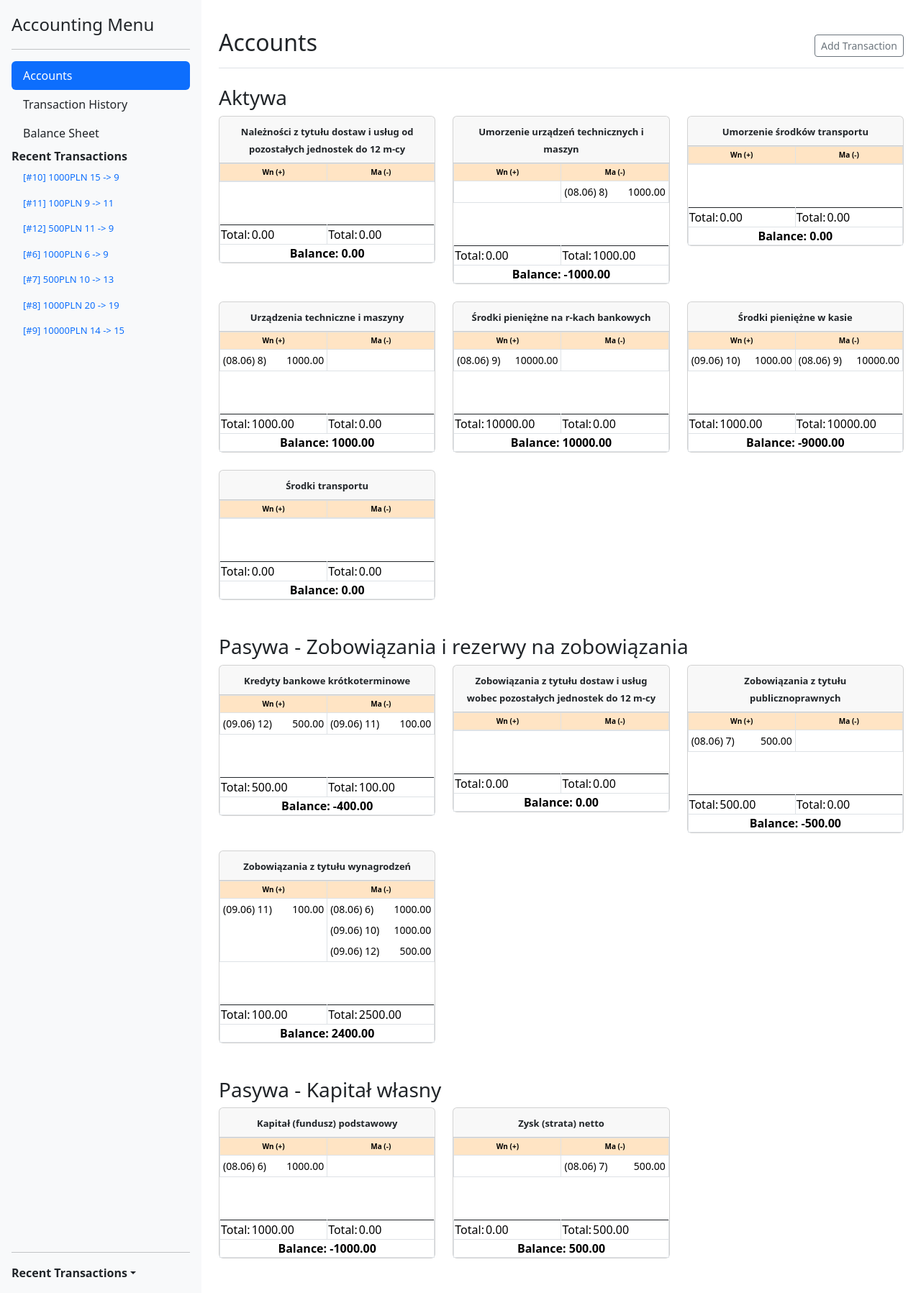
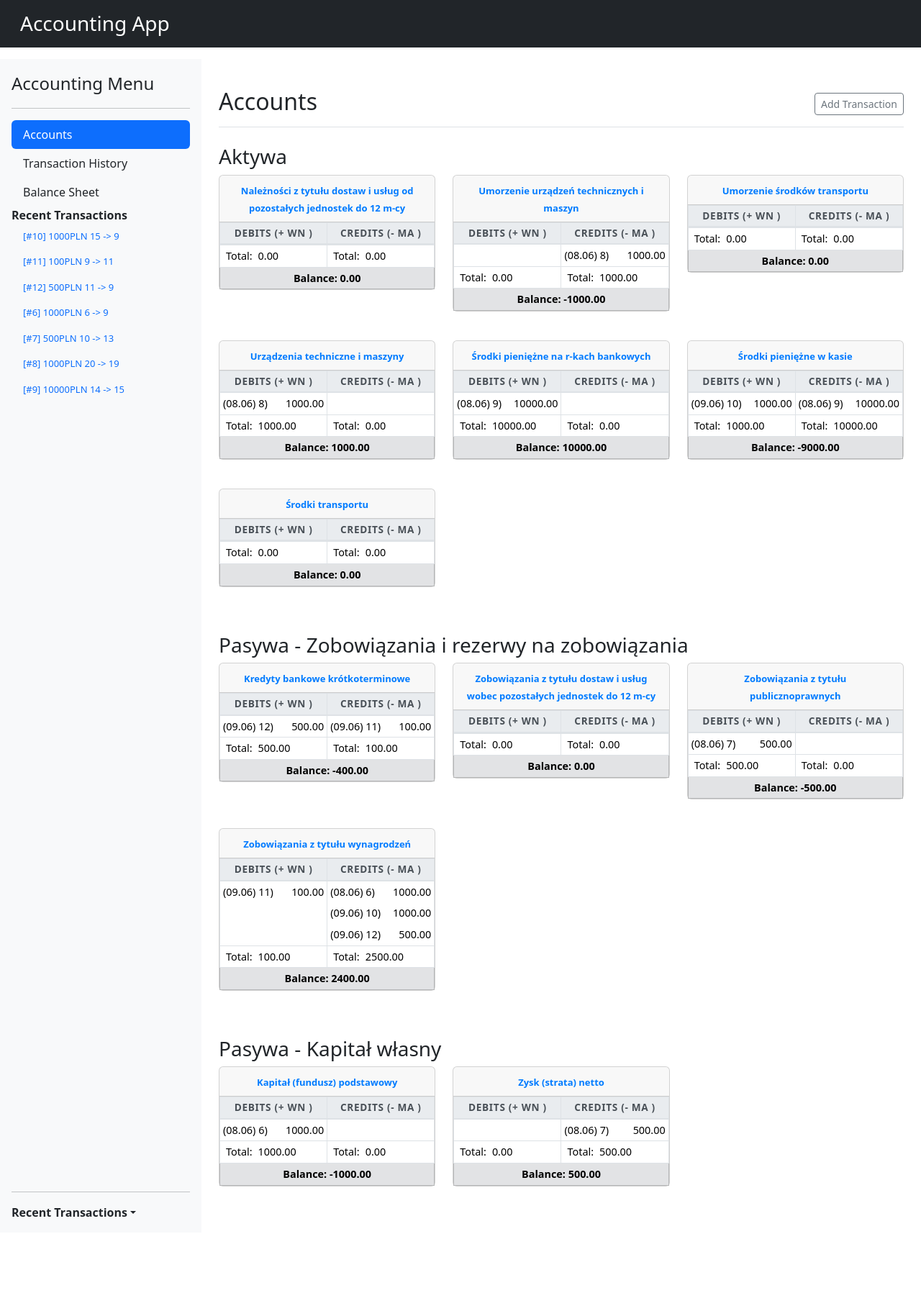
Before and after one commit to NooneDevv/accountingapp, a Django app: page / in a window 1280 px wide. Shown: the whole page at 72% size. After the commit the page ends 1691 px from the top, so only its background shows below. Run offline with Django 3.2, Linux system fonts and the light colour scheme; data comes from the database, SQL or seed files in the repository.

Commit message:
add tx modal alpha + header, added more styling

```diff
--- a/accounting_project/accounting_app/forms.py
+++ b/accounting_project/accounting_app/forms.py
@@ -4,16 +4,34 @@ from .models import Transaction, Account
 import datetime
 
 class TransactionForm(forms.ModelForm):
+    def __init__(self, *args, **kwargs):
+        super().__init__(*args, **kwargs)
+        first_account = Account.objects.first()
+        if first_account:
+            self.fields['debit_account'].initial = first_account.pk
+            self.fields['credit_account'].initial = first_account.pk
+
+        for field_name, field in self.fields.items():
+            if isinstance(field.widget, forms.Select):
+                field.widget.attrs.update({'class': 'form-select'})
+            elif isinstance(field.widget, forms.DateInput):
+                field.widget.attrs.update({'class': 'form-control', 'type': 'date'})
+            elif isinstance(field.widget, forms.NumberInput):
+                field.widget.attrs.update({'class': 'form-control'})
+            else:
+                field.widget.attrs.update({'class': 'form-control'})
+
     class Meta:
         model = Transaction
         fields = ['debit_account', 'credit_account', 'amount', 'date', 'description']
         widgets = {
-            'date': forms.DateInput( attrs={'type': 'date', 'class': 'form-control'}),
-            'debit_account': forms.Select(attrs={'class': 'form-select'}),
-            'credit_account': forms.Select(attrs={'class': 'form-select'}),
-            'amount': forms.NumberInput(attrs={'class': 'form-control'}),
-            'description': forms.TextInput(attrs={'class': 'form-control'}),
+            'date': forms.DateInput(attrs={'type': 'date'}),
+            'debit_account': forms.Select(),
+            'credit_account': forms.Select(),
+            'amount': forms.NumberInput(),
+            'description': forms.TextInput(),
         }
+
 
 class BalanceSheetDateForm(forms.Form):
     end_date = forms.DateField(initial=datetime.date.today,
--- a/accounting_project/accounting_app/static/accounting_app/css/style.css
+++ b/accounting_project/accounting_app/static/accounting_app/css/style.css
@@ -1,11 +1,61 @@
-.t-account-table > thead > tr > th {
+/* .t-account-table > thead > tr > th {
     width: 50%;
     font-size:10px;
     background-color: bisque;
+} */
+
+/* header */
+.app-header {
+    margin-bottom: 1rem;
 }
+
+.app-header h1 {
+    font-size: 1.75rem;
+    margin-bottom: 0;
+}
+
+/* account styles */
+
+.t-account-table {
+    margin-bottom: 1.5rem;
+}
+
+.t-account-table > thead > tr > th {
+    width: 50%;
+    font-size: 0.85rem;
+    background-color: #e9ecef;
+    color: #495057;
+    text-transform: uppercase;
+    letter-spacing: 0.05em;
+    border-bottom: 2px solid #dee2e6;
+}
+
+.t-account-table td {
+    font-size: 0.9rem;
+}
+
 .transaction-row {
-    font-size:14px;
+    font-size: 0.9rem;
+}
 
+.highlight {
+    font-weight: bold;
+}
+
+.highlight td {
+    background-color: #cfe2ff;
+    font-weight: bold;
+}
+
+.recenttx {
+    color: #212529;
+    font-size: 0.875rem;
+}
+
+.account-header {
+    font-size: 0.9rem;
+    font-weight: 600;
+    color: #007bff;
 }
 
 .highlight {
--- a/accounting_project/accounting_app/static/accounting_app/js/main.js
+++ b/accounting_project/accounting_app/static/accounting_app/js/main.js
@@ -12,7 +12,11 @@ document.addEventListener('DOMContentLoaded', function() {
         row.addEventListener('mouseout', function() {
             const transactionId = this.dataset.transactionId;
             if (transactionId) {
-                highlightTransaction(transactionId, false);
+
+                setTimeout(() => { highlightTransaction(transactionId, false); }, 500);
+                // setTimeout(function(){
+
+                // },2000);
             }
         });
     });
@@ -23,9 +27,8 @@ document.addEventListener('DOMContentLoaded', function() {
         matchingRows.forEach(match => {
             if (add) {
                 match.classList.add('highlight');
-                // match.style.backgroundColor = 'grey'; // Light blue background
-                // match.backgroundColor = '#f0f8ff'; // Light blue background
             } else {
+                setTimeout(2000);
                 match.classList.remove('highlight');
             }
         });
--- a/accounting_project/accounting_app/templates/accounting_app/base.html
+++ b/accounting_project/accounting_app/templates/accounting_app/base.html
@@ -9,6 +9,12 @@
     <link rel="stylesheet" href="{% static 'accounting_app/css/style.css' %}">
 </head>
 <body>
+    <header class="app-header bg-dark text-white p-3">
+        <div class="container-fluid">
+            <h1>Accounting App</h1>
+        </div>
+    </header>
+
     <div class="d-flex">
         <!-- Sidebar -->
         <div class="d-flex flex-column flex-shrink-0 p-3 bg-light" style="width: 280px; min-height: 100vh;">
--- a/accounting_project/accounting_app/templates/accounting_app/partials/_add_transaction_modal.html
+++ b/accounting_project/accounting_app/templates/accounting_app/partials/_add_transaction_modal.html
@@ -7,6 +7,19 @@
       </div>
       <form action="{% url 'add_transaction' %}" method="post">
         {% csrf_token %}
+          <div class="mb-3 row">
+            <label for="{{ transaction_form.debit_account.id_for_label }}" class="col-sm-3 col-form-label">Debit Account (Wn):</label>
+            <div class="col-sm-9">
+              {{ transaction_form.debit_account }}
+              <div id="debitAccountFunds" class="form-text mt-1"></div>
+            </div>
+          </div>
+          <div class="mb-3 row">
+            <label for="{{ transaction_form.credit_account.id_for_label }}" class="col-sm-3 col-form-label">Credit Account (Ma):</label>
+            <div class="col-sm-9">
+              {{ transaction_form.credit_account }}
+            </div>
+          </div>
         <div class="modal-body">
             {{ transaction_form.as_p }}
         </div>
--- a/accounting_project/accounting_app/templates/accounting_app/partials/_t_account.html
+++ b/accounting_project/accounting_app/templates/accounting_app/partials/_t_account.html
@@ -1,4 +1,4 @@
-<div class="card">
+<div class="card mb-3">
     <div class="card-header text-center">
         <strong class="account-header">{{ account.name }}</strong>
     </div>
@@ -6,8 +6,8 @@
         <table class="table table-sm table-bordered t-account-table mb-0">
             <thead>
                 <tr>
-                    <th class="text-center">Wn (+)</th>
-                    <th class="text-center">Ma (-)</th>
+                    <th class="text-center">Debits (+ Wn )</th>
+                    <th class="text-center">Credits (- Ma )</th>
                 </tr>
             </thead>
             <tbody>
@@ -19,8 +19,9 @@
                                     <td data-transaction-id="{{ trans.transaction_id }}" title="{{ trans.date }} {{ trans.debit_account.name|truncatechars:10 }}">({{ trans.date|date:"d.m" }}) {{ trans.transaction_id }})</td>
                                     <td class="text-end" data-transaction-id="{{ trans.transaction_id }}">{{ trans.amount|floatformat:2 }}</td>
                                 </tr>
+                            {% comment %} {% empty %}
+                                <tr><td colspan="2" class="text-center text-muted small p-2">No debit transactions</td></tr> {% endcomment %}
                             {% endfor %}
-
                         </table>
                     </td>
                     <td class="p-0 align-top">
@@ -30,31 +31,32 @@
                                     <td data-transaction-id="{{ trans.transaction_id }}" title="{{ trans.date }} {{ trans.credit_account.name|truncatechars:10 }}">({{ trans.date|date:"d.m" }}) {{ trans.transaction_id }})</td>
                                     <td class="text-end">{{ trans.amount|floatformat:2 }}</td>
                                 </tr>
+                            {% comment %}{% empty %}
+
+                                <tr><td colspan="2" class="text-center text-muted small p-2">No credit transactions</td></tr> {% endcomment %}
                             {% endfor %}
-
                         </table>
                     </td>
-                    <tr style="height:60px; border:none;"><td style="border:none;"></td><td style="border:none;"></td></tr>
                 </tr>
             </tbody>
             <tfoot>
                 <tr class="table-group-divider">
                     <td class="p-0">
-                        <table class="table-borderless mb-0"><tr>
-                            <td>Total:</td>
-                            <td class="text-end">{{ account.debit_total|floatformat:2 }}</td>
+                        <table class="table-borderless table-sm mb-0"><tr>
+                            <td class="ps-2">Total:</td>
+                            <td class="text-end pe-2">{{ account.debit_total|floatformat:2 }}</td>
                         </tr></table>
                     </td>
                     <td class="p-0">
-                        <table class="table-borderless mb-0"><tr>
-                            <td>Total:</td>
-                            <td class="text-end">{{ account.credit_total|floatformat:2 }}</td>
+                        <table class="table-borderless table-sm mb-0"><tr>
+                            <td class="ps-2">Total:</td>
+                            <td class="text-end pe-2">{{ account.credit_total|floatformat:2 }}</td>
                         </tr></table>
                     </td>
                 </tr>
-                <tr>
-                    <td colspan="2" class="text-center p-0">
-                        <strong>Balance: {{ account.balance|floatformat:2 }}</strong>
+                <tr class="table-secondary">
+                    <td colspan="2" class="text-center p-1 fw-bold">
+                        Balance: {{ account.balance|floatformat:2 }}
                     </td>
                 </tr>
             </tfoot>
```
